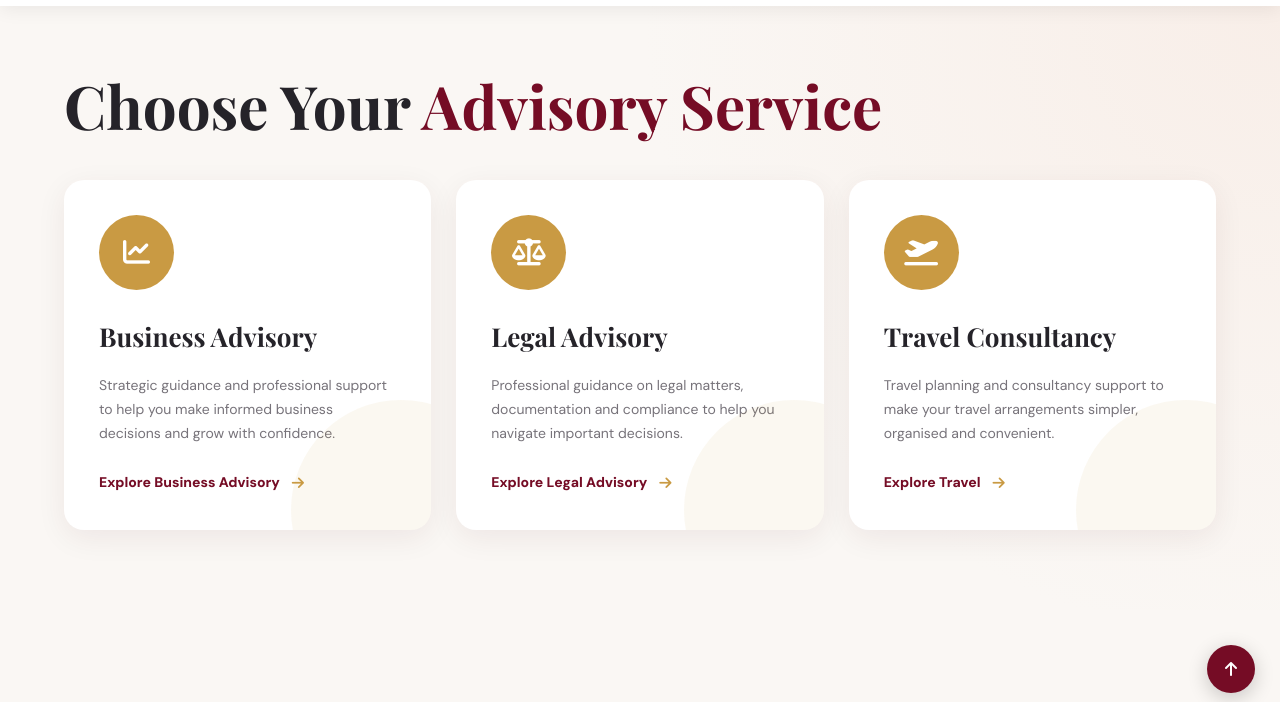
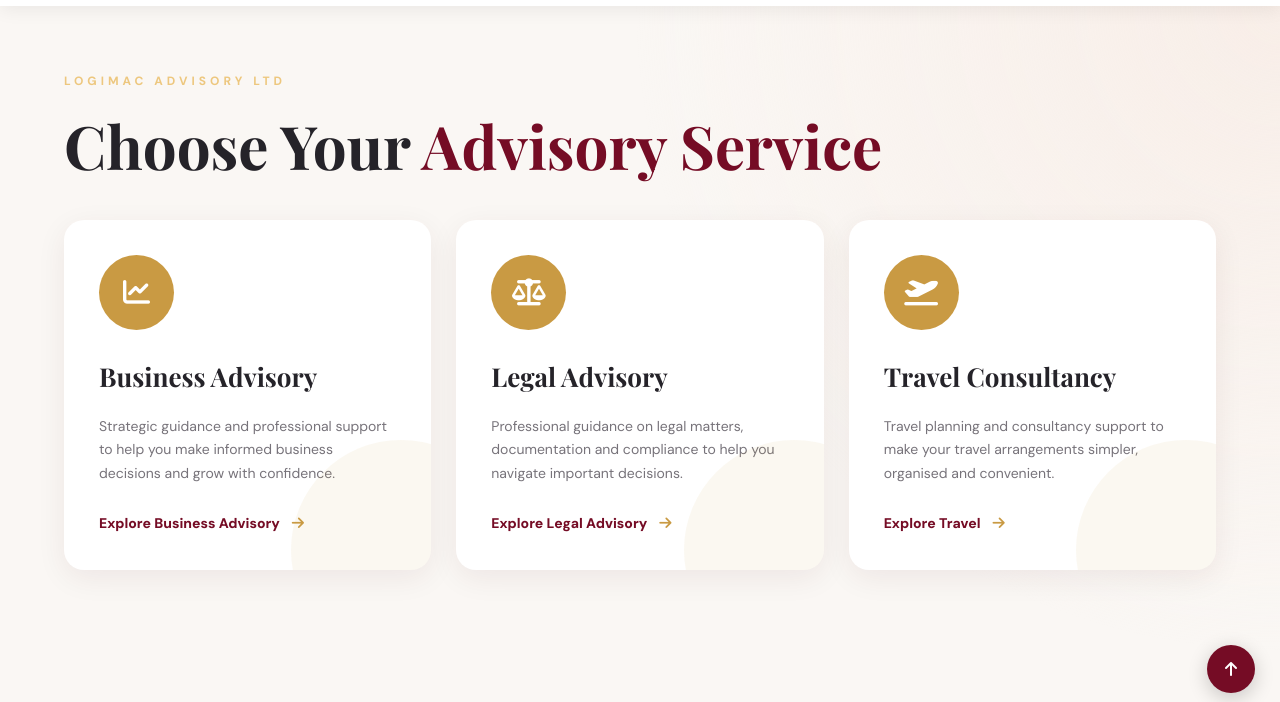
Before and after one commit to hubtechi/Logimac-Advisory-Ltd, a plain HTML site: page index.html in a window 1280 px wide. Shown: the part 82-784 px from the top of the page. Drawn offline with nearby package versions, Linux system fonts and the light colour scheme.

Commit message:
Update index.html

```diff
--- a/index.html
+++ b/index.html
@@ -944,8 +944,8 @@ footer {
 <section class="service-hero" id="home">
     <div class="container">
         <div class="service-hero-heading">
-         <!--   <div class="eyebrow">Logimac Advisory Ltd</div>
--->
+          <div class="eyebrow">Logimac Advisory Ltd</div>
+
             <h1>Choose Your <span>Advisory Service</span></h1>
             <!--   <p>
                 Whether it's your business, legal needs or travel plans —
```
